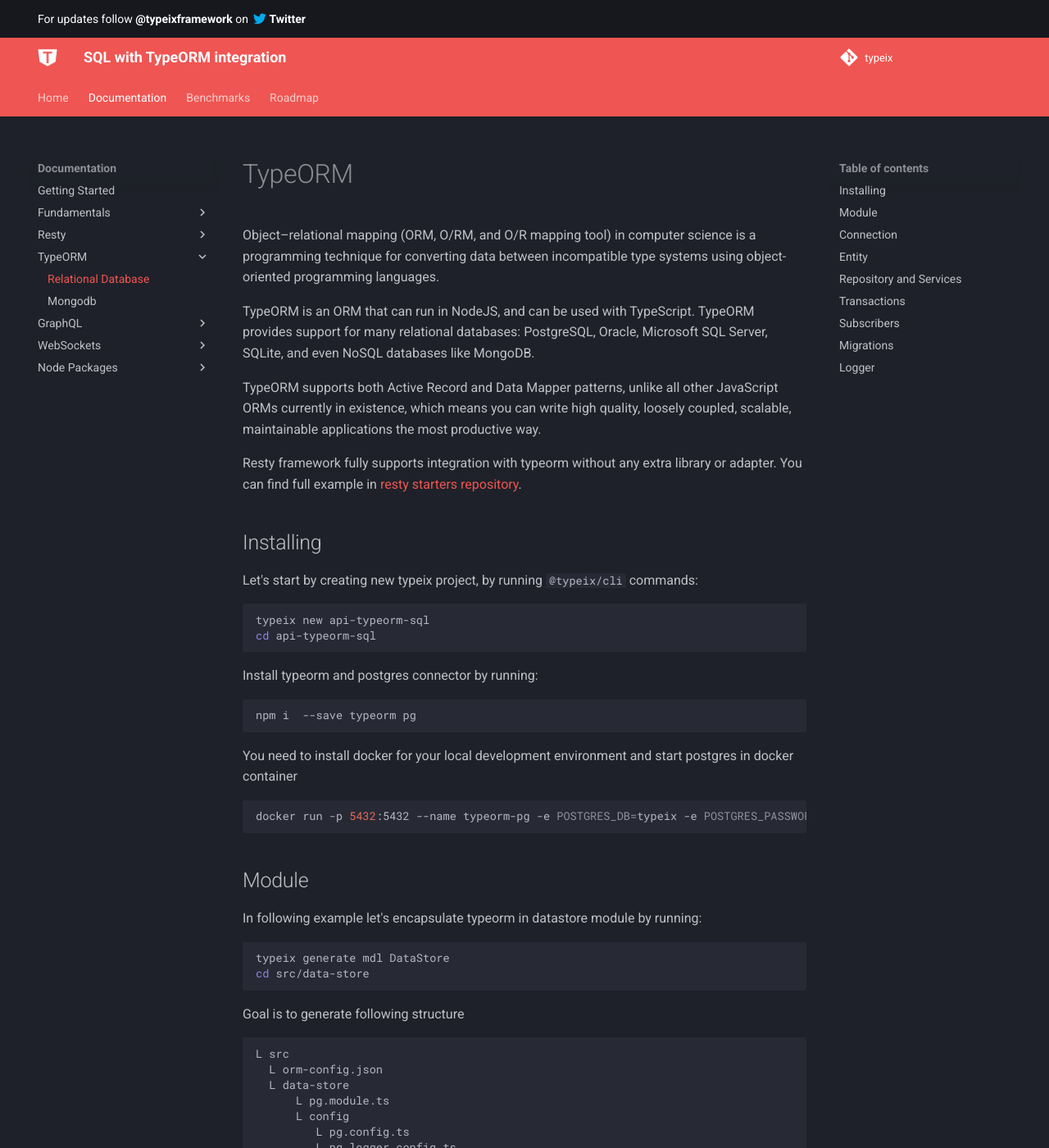
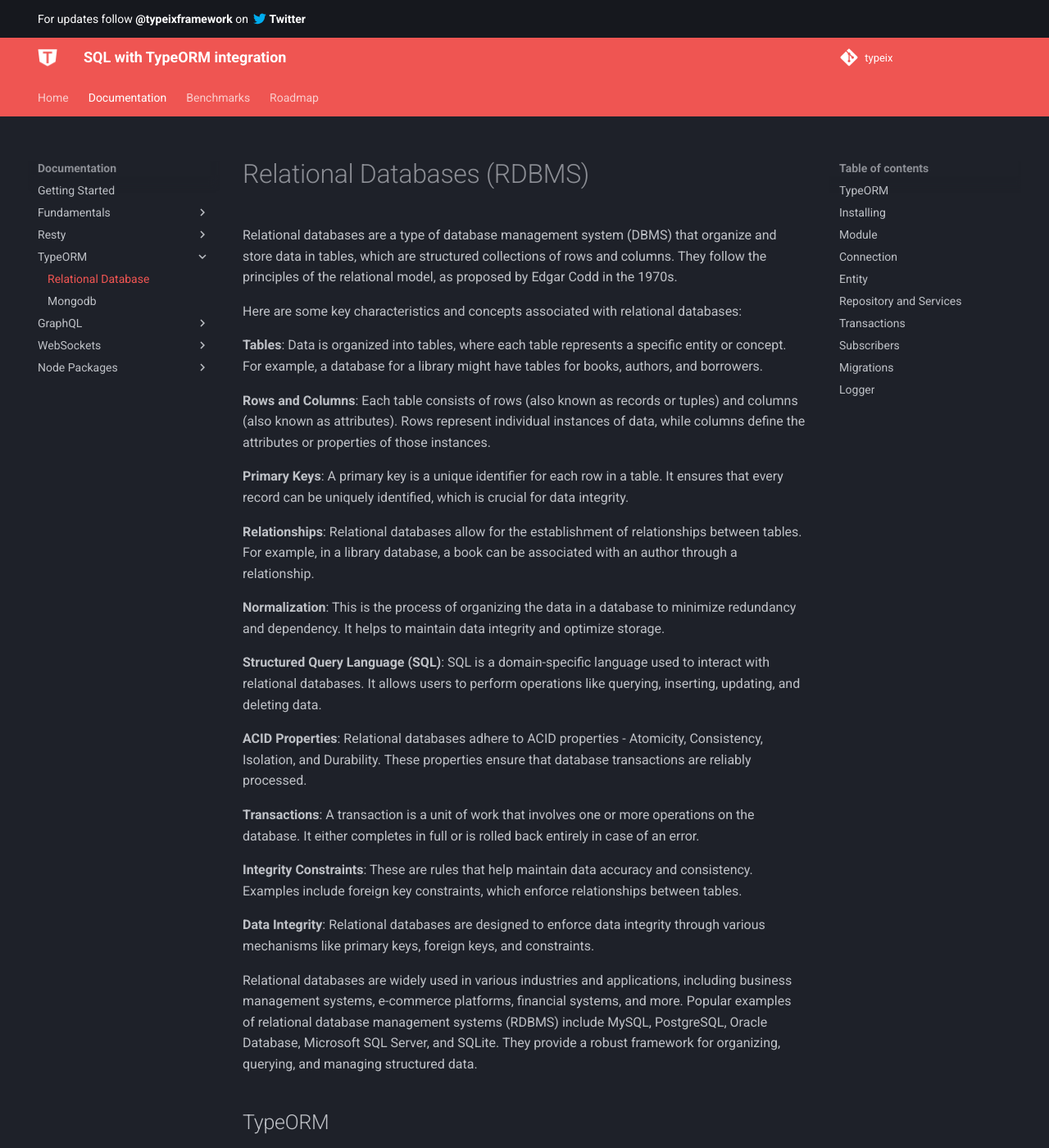
Before and after one commit to typeix/typeix.github.io, an MkDocs documentation site: the page built from docs/documentation/typeorm/rdbms.md, in a window 1280 px wide and 1400 px high. Shown: the whole window at 82% size. Built offline with MkDocs 1.6.1 and Material for MkDocs 9.7.7, drawn with Linux system fonts in a browser that asks for light colours; comment, search, counter and statistics services are not loaded.

Commit message:
Add more info about mongodb and relational databases

```diff
--- a/docs/documentation/typeorm/rdbms.md
+++ b/docs/documentation/typeorm/rdbms.md
@@ -2,8 +2,58 @@
 template: main.html
 title: SQL with TypeORM integration
 ---
+# Relational Databases (RDBMS)
+Relational databases are a type of database management system (DBMS) that organize and store data in tables,
+which are structured collections of rows and columns. They follow the principles of the relational model, as proposed by Edgar Codd in the 1970s.
 
-# TypeORM
+Here are some key characteristics and concepts associated with relational databases:
+
+**Tables**:
+Data is organized into tables, where each table represents a specific entity or concept.
+For example, a database for a library might have tables for books, authors, and borrowers.
+
+**Rows and Columns**:
+Each table consists of rows (also known as records or tuples) and columns (also known as attributes).
+Rows represent individual instances of data, while columns define the attributes or properties of those instances.
+
+**Primary Keys**:
+A primary key is a unique identifier for each row in a table.
+It ensures that every record can be uniquely identified, which is crucial for data integrity.
+
+**Relationships**:
+Relational databases allow for the establishment of relationships between tables.
+For example, in a library database, a book can be associated with an author through a relationship.
+
+**Normalization**:
+This is the process of organizing the data in a database to minimize redundancy and dependency.
+It helps to maintain data integrity and optimize storage.
+
+**Structured Query Language (SQL)**:
+SQL is a domain-specific language used to interact with relational databases.
+It allows users to perform operations like querying, inserting, updating, and deleting data.
+
+**ACID Properties**:
+Relational databases adhere to ACID properties - Atomicity, Consistency, Isolation, and Durability.
+These properties ensure that database transactions are reliably processed.
+
+**Transactions**:
+A transaction is a unit of work that involves one or more operations on the database.
+It either completes in full or is rolled back entirely in case of an error.
+
+**Integrity Constraints**:
+These are rules that help maintain data accuracy and consistency.
+Examples include foreign key constraints, which enforce relationships between tables.
+
+**Data Integrity**:
+Relational databases are designed to enforce data integrity through various mechanisms
+like primary keys, foreign keys, and constraints.
+
+Relational databases are widely used in various industries and applications, including business management
+systems, e-commerce platforms, financial systems, and more. Popular examples of relational database management systems
+(RDBMS) include MySQL, PostgreSQL, Oracle Database, Microsoft SQL Server, and SQLite.
+They provide a robust framework for organizing, querying, and managing structured data.
+
+## TypeORM
 
 Object–relational mapping (ORM, O/RM, and O/R mapping tool) in computer science
 is a programming technique for converting data between incompatible type systems
```
Also changed, not shown: docs/documentation/typeorm/mongodb.md (+15 -1 lines).
